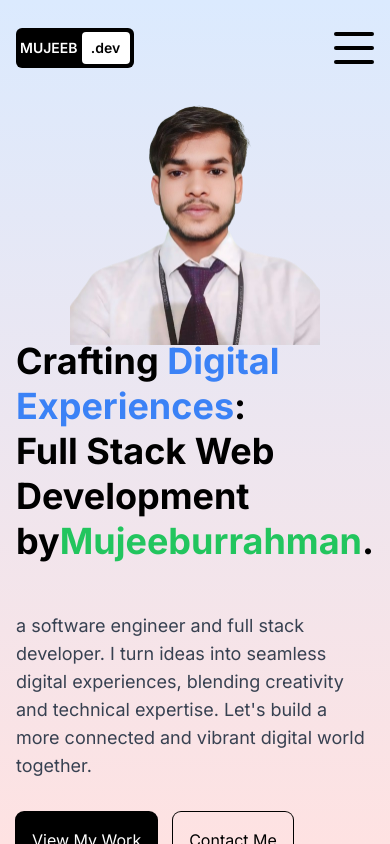
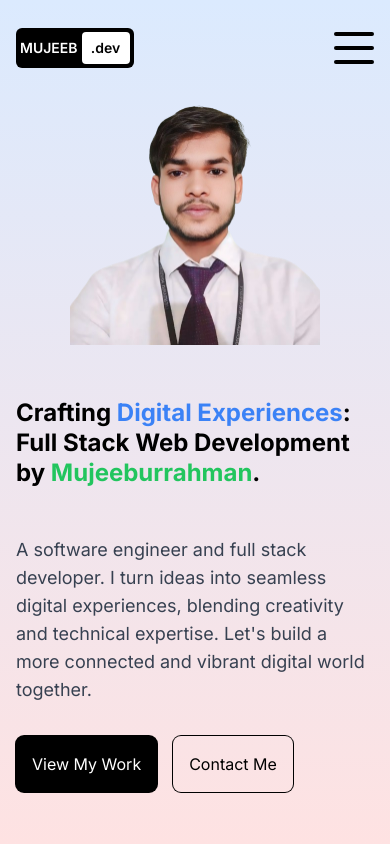
Before and after one commit to Mujeeb02/Portfolio, a Next.js app: page / in a window 390 px wide. Built offline with nearby package versions, Linux system fonts and the light colour scheme.

Commit message:
links and mobile responsiveness fixed

```diff
--- a/src/app/page.jsx
+++ b/src/app/page.jsx
@@ -2,11 +2,13 @@
 
 import Image from "next/image";
 import { motion } from "framer-motion";
+import { useRouter } from "next/router";
+import Link from "next/link";
 
 const Homepage = () => {
   return (
     <motion.div
-        className="h-full"
+      className="h-full flex flex-col"
       initial={{ y: "-200vh" }}
       animate={{ y: "0%" }}
       transition={{ duration: 1 }}
@@ -14,29 +16,27 @@
       <div className="h-full flex flex-col lg:flex-row px-4 sm:px-8 md:px-12 lg:px-20 xl:px-48">
         {/* IMAGE CONTAINER */}
         <div className="h-1/3 lg:h-full lg:w-1/2 relative">
-            <Image src="/mujeeb.png" alt="" fill className="object-contain" />
+          <Image src="/mujeeb.png" alt="Mujeeburrahman" fill className="object-contain" />
         </div>
         {/* TEXT CONTAINER */}
-          <div className="pt-[40%] md:pt-[15%] lg:pt-[3%] lg:pl-8 h-1/2 lg:h-full lg:w-1/2 flex flex-col gap-8 items-center justify-center">
+        <div className="pt-[35%] md:pt-[15%] lg:pt-[3%] lg:pl-8 h-1/2 lg:h-full lg:w-1/2 flex flex-col gap-8 items-center justify-center">
           {/* TITLE */}
-            <h1 className="text-4xl md:text-6xl font-bold leading-tight">
-              Crafting <span className="text-blue-500">Digital Experiences</span>:
-              <br/>
-              Full Stack Web Development by
-              <span className="text-green-500">Mujeeburrahman</span>.
+          <h1 className="text-2xl md:text-6xl font-bold leading-tight">
+            Crafting <span className="text-blue-500">Digital Experiences</span>:<br />
+            Full Stack Web Development by <span className="text-green-500">Mujeeburrahman</span>.
           </h1>
-
           {/* DESC */}
-            <p className="text-lg md:text-xl text-gray-700 mt-4">a software engineer and full stack developer. I turn ideas into seamless digital experiences, blending creativity and technical expertise. Let&apos;s build a more connected and vibrant digital world together.</p>
-
+          <p className="text-lg md:text-xl text-gray-700 mt-4">
+            A software engineer and full stack developer. I turn ideas into seamless digital experiences, blending creativity and technical expertise. Let&apos;s build a more connected and vibrant digital world together.
+          </p>
           {/* BUTTONS */}
           <div className="w-full flex gap-4">
-              <button className="p-4 rounded-lg ring-1 ring-black bg-black text-white">
+            <Link href="/portfolio" className="p-4 rounded-lg ring-1 ring-black bg-black text-white">
               View My Work
-              </button>
-              <button className="p-4 rounded-lg ring-1 ring-black">
+            </Link>
+            <Link href="/contact" className="p-4 rounded-lg ring-1 ring-black">
               Contact Me
-              </button>
+            </Link>
           </div>
         </div>
       </div>
--- a/src/components/Navbar.jsx
+++ b/src/components/Navbar.jsx
@@ -90,22 +90,22 @@ const Navbar = () => {
       </div>
       {/* SOCIAL */}
       <div className="hidden md:flex gap-4 w-1/3">
-        <Link href="/https://github.com/Mujeeb02">
+        <Link href="https://github.com/Mujeeb02">
           <Image src="/github.png" alt="" width={24} height={24} />
         </Link>
-        <Link href="/">
-          <Image src="/dribbble.png" alt="" width={24} height={24} />
+        <Link href="https://hashnode.com/@theMujeeb02">
+          <Image src="/hashnode.png" alt="" width={24} height={24} />
         </Link>
-        <Link href="/">
+        <Link href="https://www.instagram.com/the_mujeeb24/">
           <Image src="/instagram.png" alt="" width={24} height={24} />
         </Link>
-        <Link href="/">
+        <Link href="https://www.facebook.com/mujeeb.shahid.96/">
           <Image src="/facebook.png" alt="" width={24} height={24} />
         </Link>
-        <Link href="/">
-          <Image src="/pinterest.png" alt="" width={24} height={24} />
+        <Link href="https://medium.com/@mjbshahid9919">
+          <Image src="/medium.svg" alt="" width={24} height={24} />
         </Link>
-        <Link href="/">
+        <Link href="https://www.linkedin.com/in/mujeeb-ur-rahman-9343b3192/">
           <Image src="/linkedin.png" alt="" width={24} height={24} />
         </Link>
       </div>
```
Also changed, not shown: public/hashnode.png (added), public/medium.svg (added). Lines whose indentation alone changed are shown as unchanged.
